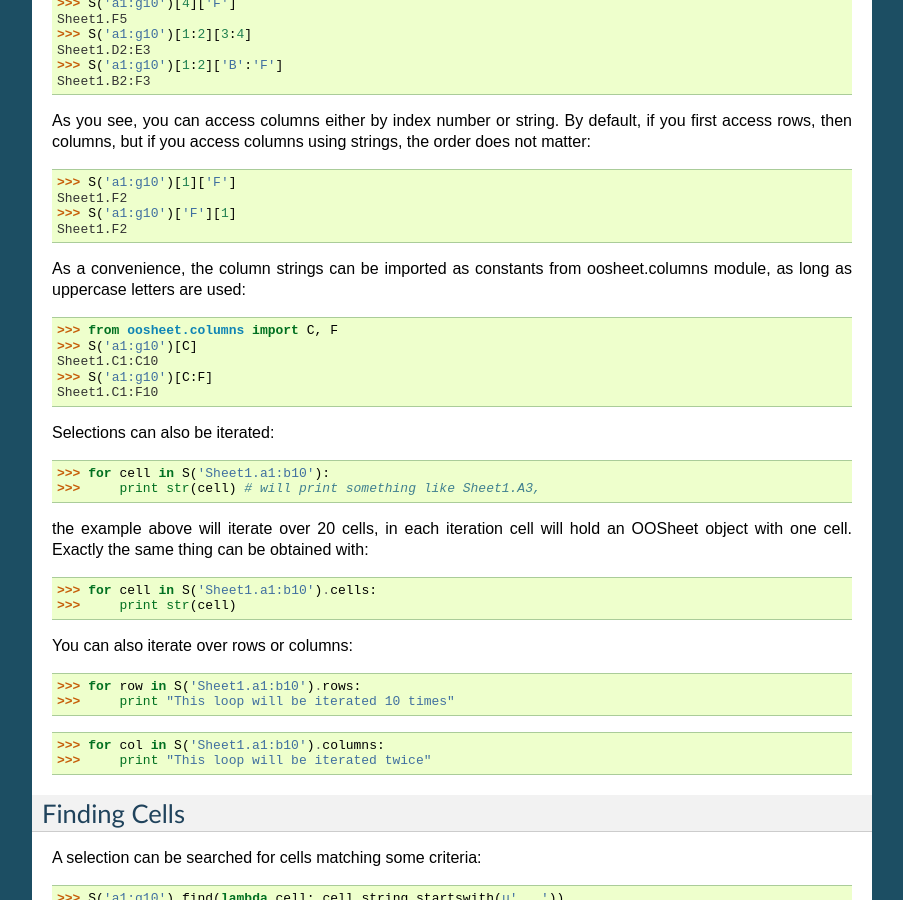
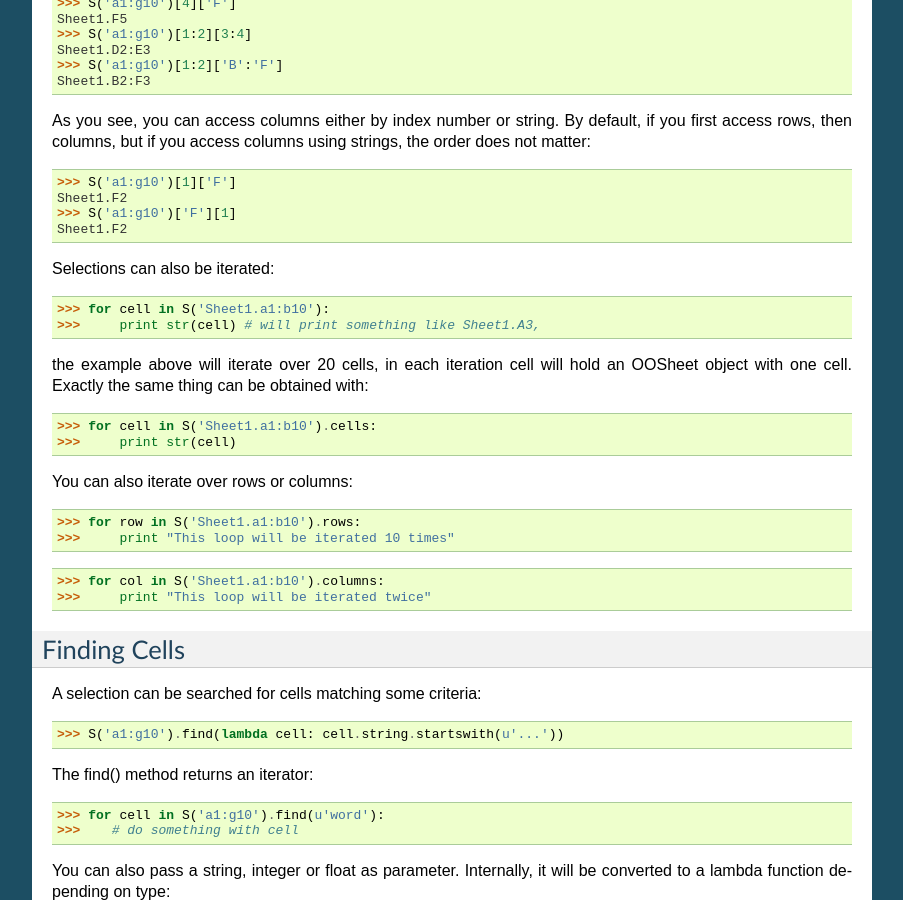
Before and after one commit to lfagundes/oosheet, a Sphinx documentation site: the page built from docs/using-oosheet.rst, in a window 1280 px wide and 900 px high, scrolled down 2585 px. Shown: the whole window, without its empty margins (198-1101 px from the left). Built offline with Sphinx 7.4.7, drawn with Linux system fonts in a browser that asks for light colours.

Commit message:
Removed dynamic column constant from documentation, as this feature couldn't yet be ported to python 3

```diff
--- a/docs/index.rst
+++ b/docs/index.rst
@@ -99,6 +99,7 @@ Changelog
 
   - Works with Python 3 and LibreOffice 5
   - Probably better support for Windows
+  - Removed dynamic column constant (ex: from oosheet.colums import C)
 
 - 1.2.1
 
--- a/docs/using-oosheet.rst
+++ b/docs/using-oosheet.rst
@@ -145,14 +145,6 @@ As you see, you can access columns either by index number or string. By default,
     Sheet1.F2
     >>> S('a1:g10')['F'][1]
     Sheet1.F2
-
-As a convenience, the column strings can be imported as constants from oosheet.columns module, as long as uppercase letters are used:
-
-    >>> from oosheet.columns import C, F
-    >>> S('a1:g10')[C]
-    Sheet1.C1:C10
-    >>> S('a1:g10')[C:F]
-    Sheet1.C1:F10
 
 Selections can also be iterated:
 
```
